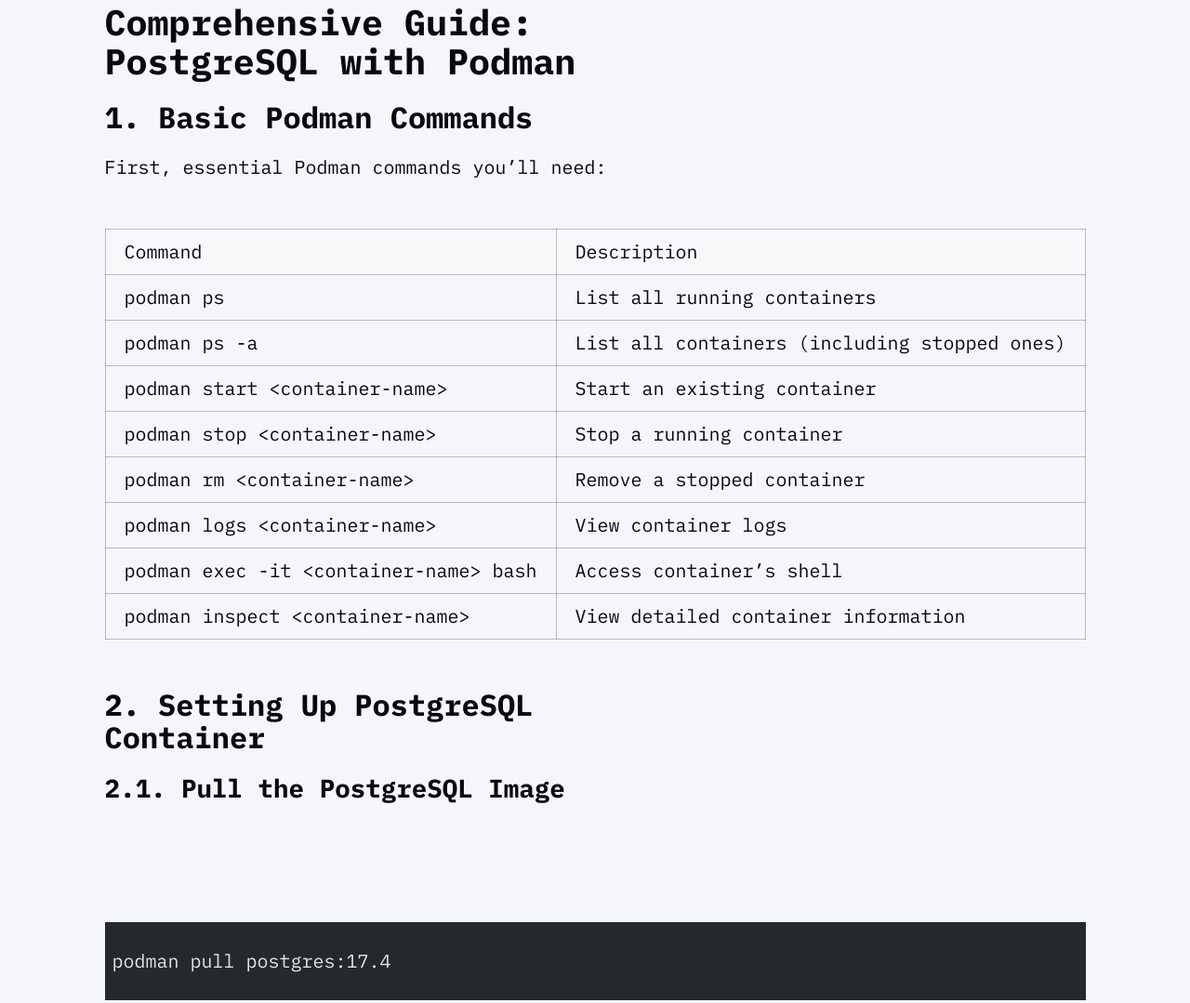
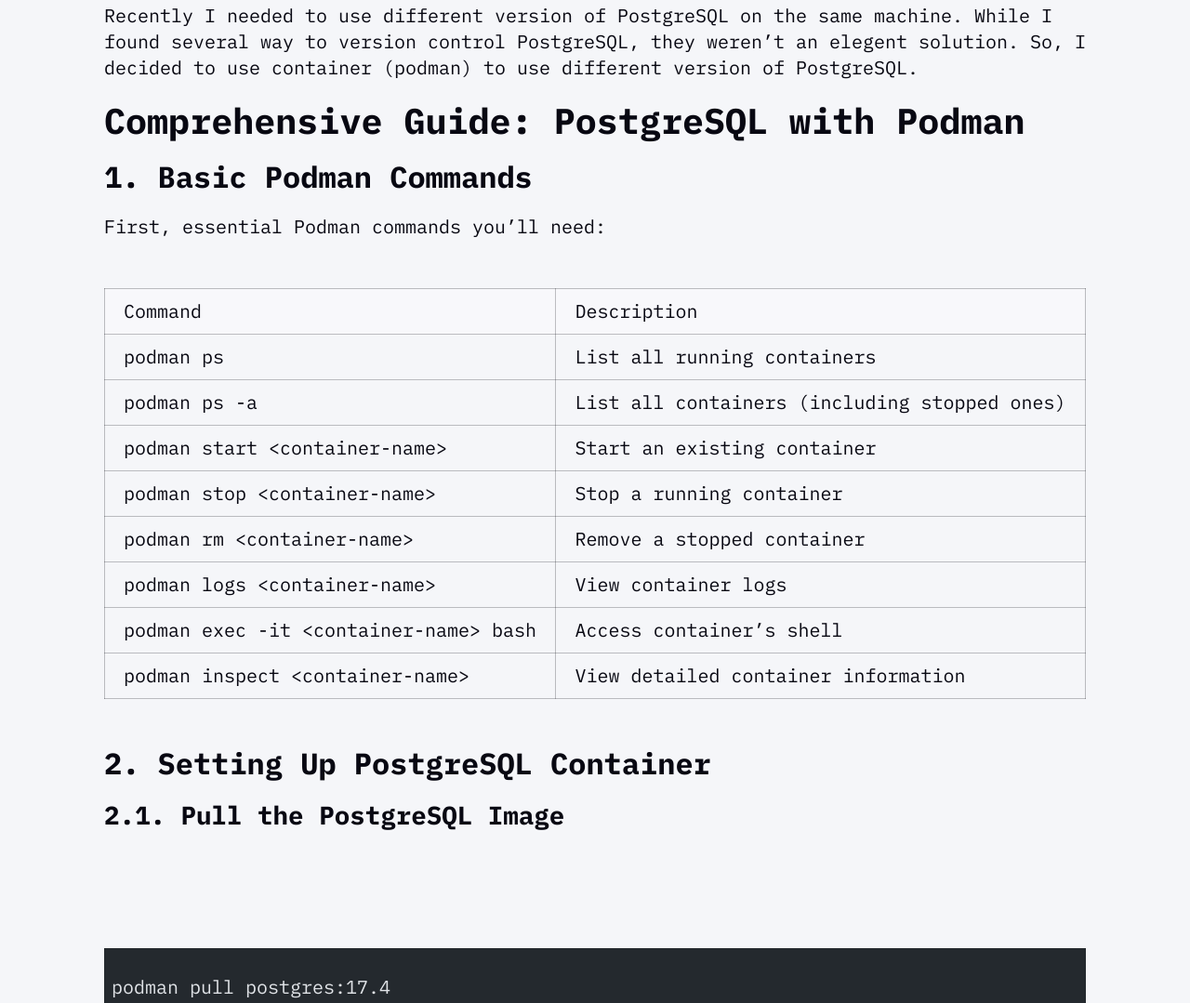
Before and after one commit to xaaha/tldrnotes, an Astro site: page /blog/postgresql-with-podman in a window 1280 px wide. Shown: the part 1059-2138 px from the top of the page at 93% size. Built offline with nearby package versions, Linux system fonts and the light colour scheme; Astro itself is replaced by a stand-in of ours; some packages are replaced by stand-ins of ours; code samples lack their colours.

Commit message:
fixed the content css
next time fix the font sizing.
use icon for callouts

````diff
--- a/src/components/PostHeader.astro
+++ b/src/components/PostHeader.astro
@@ -9,7 +9,7 @@
   <div class="container">
     <h1 class="h1">{title}</h1>
     <p>
-      on {formatDate(date)}
+      {formatDate(date)}
     </p>
   </div>
   {
--- a/src/content/blog/postgresql-with-podman.md
+++ b/src/content/blog/postgresql-with-podman.md
@@ -10,6 +10,8 @@
 draft: false
 category: PostgreSQL Podman
 ---
+
+Recently I needed to use different version of `PostgreSQL` on the same machine. While I found several way to version control PostgreSQL, they weren't an elegent solution. So, I decided to use container (podman) to use different version of PostgreSQL.
 
 # Comprehensive Guide: PostgreSQL with Podman
 
@@ -74,7 +76,7 @@
 ### 3.2. Accessing PostgreSQL
 
 > [!Important]
-> How to get to postgres cli
+> This is how you get to postgres CLI.
 
 ```bash
 # Access psql terminal
--- a/src/layouts/BlogPostLayout.astro
+++ b/src/layouts/BlogPostLayout.astro
@@ -22,7 +22,8 @@
 <style>
   :global(table) {
     border-collapse: collapse;
-    width: 100%; /* take up full width of its container */
+    /* width: 100%; /* take up full width of its container */
+    max-width: var(--content-lg);
     margin-block: 1.5em; /* space above and below the table */
   }
 
--- a/src/styles/global.css
+++ b/src/styles/global.css
@@ -65,7 +65,7 @@
   --content-xs: 20ch;
   --content-sm: 30ch;
   --content-md: 45ch;
-  --content-lg: 65ch;
+  --content-lg: 88ch;
 
   /* dynamic font sizes adapted from utopia.fyi */
   --fs-sm: clamp(0.78rem, calc(0.75rem + 0.17vw), 0.88rem);
@@ -205,21 +205,26 @@
   color: hsl(var(--accent));
 }
 
+.content {
+  max-width: var(--content-lg);
+  margin-inline: auto;
+}
+
 .content h1 {
-  font-size: var(--fs-2xl); /* Use the same variable as your main h1 */
-  max-width: var(--content-sm); /* Or adjust as needed */
+  font-size: var(--fs-2xl);
+  /* max-width: var(--content-sm); */
 }
 
 .h2,
 .content h2 {
   font-size: var(--fs-xl);
-  max-width: var(--content-sm);
+  /* max-width: var(--content-sm); */
 }
 
 .h3,
 .content h3 {
   font-size: var(--fs-lg);
-  max-width: var(--content-md);
+  /* max-width: var(--content-md); */
 }
 
 .h4,
@@ -588,19 +593,10 @@
   margin-block-end: var(--space-lg);
 }
 
-/* code block in markdown file */
-.astro-code {
-  padding: 0.5rem;
-  display: flex;
-  align-items: center;
-}
-
 /* ================================================================== */
 /* STYLES FOR BLOCKQUOTES & DATA-DRIVEN CALLOUTS                      */
 /* ================================================================== */
-
 /* 1. Standard Blockquote Styling
-/* Targets "> text" block.
 /* ================================================================== */
 
 .content blockquote {
@@ -617,7 +613,7 @@
 }
 
 /* 2. Base Callout Styling
-/* This targets the main <div data-callout> container.
+/* for <div data-callout>
 /* ================================================================== */
 
 .content [data-callout] {
@@ -688,15 +684,18 @@
   --callout-color-hue: 145; /* Green */
 }
 
-/* COPY CODE */
 .code-block-wrapper {
-  position: relative; /* for stacking context if needed */
+  position: relative;
   display: grid;
+  max-width: var(--content-lg);
 }
 
-/* The code block itself is placed in the grid */
 .code-block-wrapper > pre.astro-code {
   grid-area: 1 / 1 / 2 / 2;
+  width: 100%;
+  padding: 0.5rem;
+  display: flex;
+  align-items: center;
 }
 
 /* The button is placed in the SAME grid cell and aligned */
````
